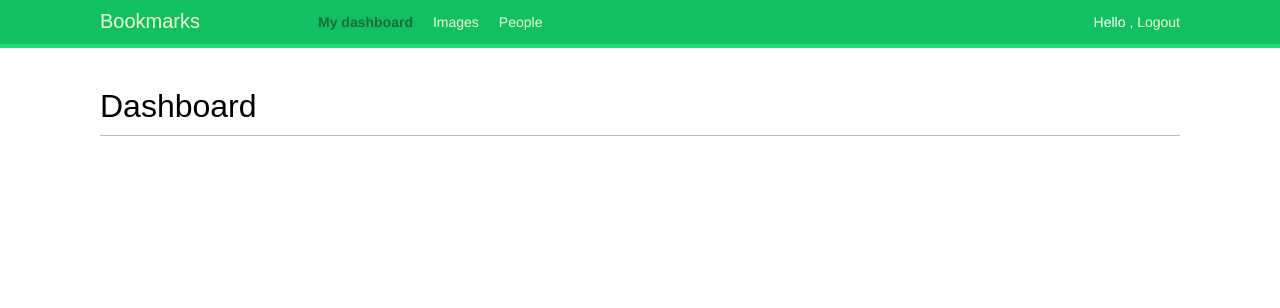
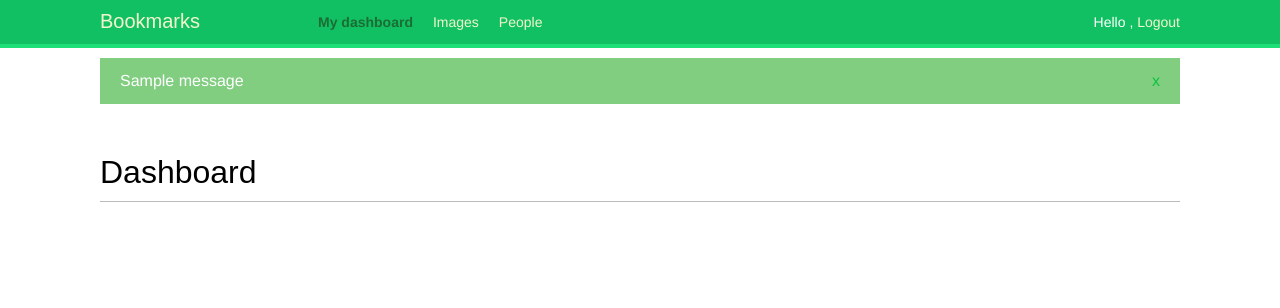
Before and after one commit to sandeepdewangan/django-socialweb, a Django app: page /account/ in a window 1280 px wide. Shown: the top 308 px of the page. Run offline with Django 3.2, Linux system fonts and the light colour scheme; a user stored in the database is signed in; one stand-in notice (Sample message) is shown; some web fonts are replaced.

Commit message:
Messages framework

```diff
--- a/account/templates/base.html
+++ b/account/templates/base.html
@@ -30,6 +30,18 @@
 	  {% endif %}
   </span>
 </div>
+{# Message Framework #}
+{% if messages %}
+  <ul class="messages">
+    {% for message in messages %}
+      <li class="{{ message.tags }}">
+        {{ message|safe }}
+        <a href="#" class="close">x</a>
+      </li>
+    {% endfor %}
+  </ul>
+{% endif %}
+{# Main Content #}
   <div id="content">
     {% block content %}
     {% endblock %}
--- a/account/urls.py
+++ b/account/urls.py
@@ -20,6 +20,5 @@ urlpatterns = [
 
     path('register/', views.register, name='register'),
     path('edit/', views.edit, name='edit'),
-
     path('', views.dashboard, name='dashboard'),
 ]
--- a/account/views.py
+++ b/account/views.py
@@ -2,6 +2,7 @@ from django.shortcuts import render
 from django.http import HttpResponse
 from django.contrib.auth import authenticate, login
 from django.contrib.auth.decorators import login_required
+from django.contrib import messages # message framework
 # Import from project
 from .forms import LoginForm, UserRegistrationForm, UserEditForm, ProfileEditForm
 from .models import Profile
@@ -62,6 +63,9 @@ def edit(request):
         if user_form.is_valid() and profile_form.is_valid():
             user_form.save()
             profile_form.save()
+            messages.success(request, 'Profile updated successfully')
+        else:
+            messages.error(request, 'Error updating your profile')
     else:
         user_form = UserEditForm(instance=request.user)
         profile_form = ProfileEditForm(instance=request.user.profile)
```
Also changed, not shown: README.md, db.sqlite3.
